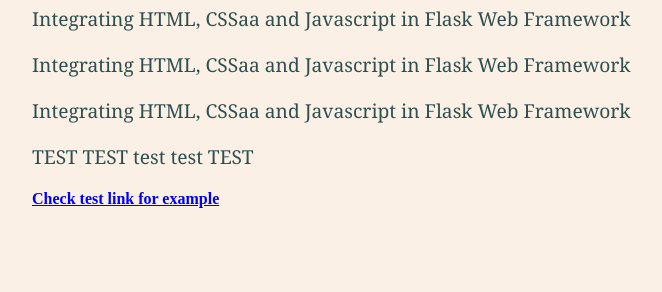
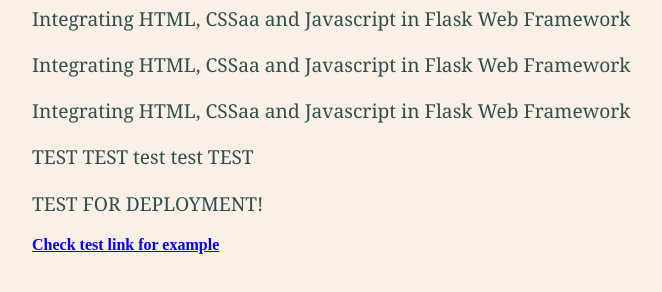
Before and after one commit to bebeto1914/flask_app, a plain HTML site: page template_files/index.html in a window 1280 px wide. Shown: the part 98-390 px from the top of the page, without its empty margins (68-730 px from the left). Drawn offline with Linux system fonts and the light colour scheme.

Commit message:
Update index.html

```diff
--- a/template_files/index.html
+++ b/template_files/index.html
@@ -17,6 +17,7 @@
     <p>Integrating HTML, CSSaa and Javascript in Flask Web Framework</p>
     <p>Integrating HTML, CSSaa and Javascript in Flask Web Framework</p>
     <p>TEST TEST test test TEST</p>
+    <p> TEST FOR DEPLOYMENT! </p>
 
     <a href="" id="data-graph-link">Check test link for example</a>
 
```
